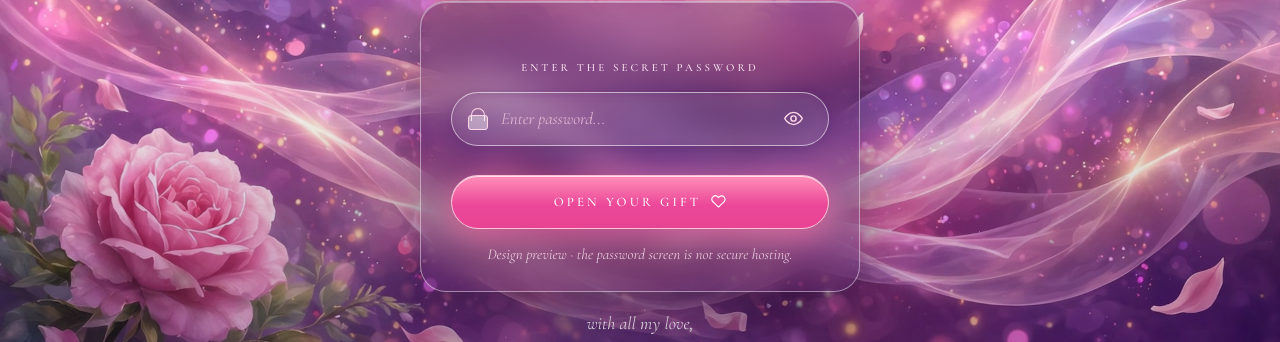
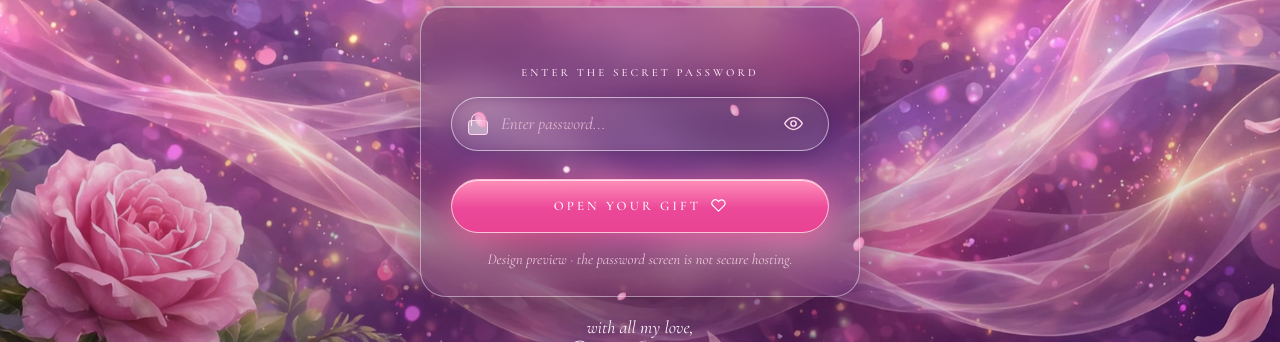
Before and after one commit to nowitzyour1d-crypto/december-special, a plain HTML site: page index.html in a window 1280 px wide. Shown: the part 458-800 px from the top of the page. Drawn offline with nearby package versions, Linux system fonts and the light colour scheme; a small style sheet from the web is missing; a web font is replaced by a local one.

Commit message:
Link premium.css and premium.js in index.html

```diff
--- a/index.html
+++ b/index.html
@@ -7,6 +7,7 @@
 <link rel="stylesheet" href="styles.css">
 <link rel="stylesheet" href="lobby.css">
 <link rel="stylesheet" href="photo-chapters.css">
+ <link rel="stylesheet" href="premium.css">
 <script src="config.js" defer></script><script src="photos.js" defer></script><script src="script.js" defer></script>
 
 <style>
@@ -48,4 +49,5 @@
 </main>
 <dialog id="lightbox"><button class="close btn" id="closeLightbox" aria-label="Close photo">×</button><button class="lb-prev btn" id="prevPhoto" aria-label="Previous photo">←</button><figure><img id="fullPhoto" alt=""><figcaption id="fullCaption"></figcaption></figure><button class="lb-next btn" id="nextPhoto" aria-label="Next photo">→</button></dialog>
 <audio id="music" src="assets/alfaaz.mp3" loop preload="none"></audio><div id="celebration" aria-hidden="true"></div>
+<script src="premium.js"></script>
 </body></html>
```
